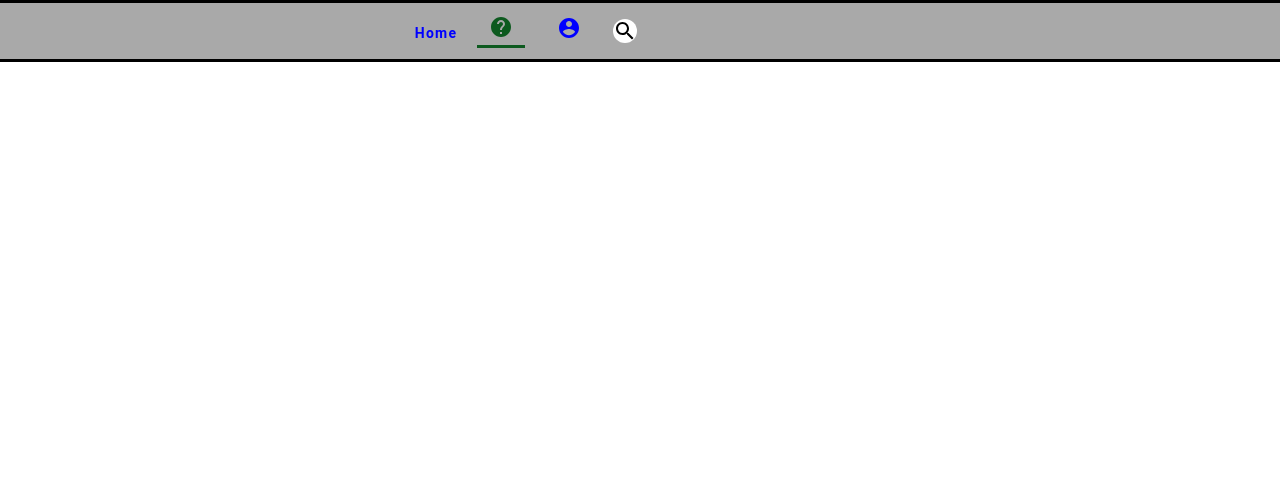
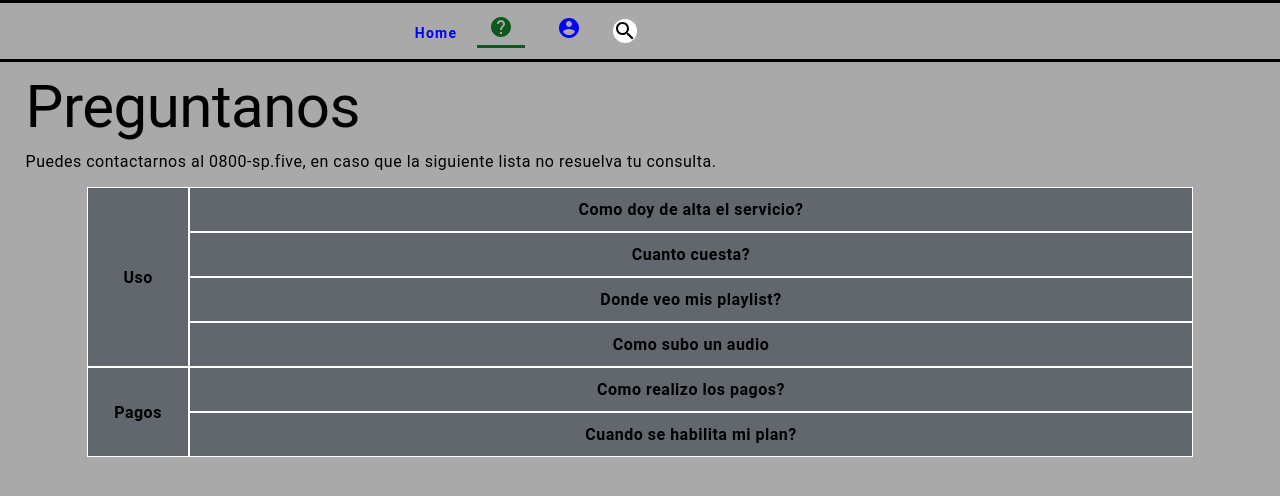
Before and after one commit to JuanDeccechis/Base, a React (Create React App) app: page /Base/FAQ in a window 1280 px wide. Shown: the top 496 px of the page. Built offline with nearby package versions, Linux system fonts and the light colour scheme.

Commit message:
FAQ, revisar estilos

```diff
--- /dev/null
+++ b/src/components/faq/FAQ.jsx
@@ -0,0 +1,113 @@
+import React, { Component } from 'react'
+import './faq.css';
+
+class FAQ extends Component {
+    constructor(props) {
+        super(props);
+        this.state = {
+                    };
+        this.limpiarAcordion = this.limpiarAcordion.bind(this);
+        this.desplegarAcordion = this.desplegarAcordion.bind(this);
+    }
+
+    componentDidMount() {
+        window.addEventListener("click", () => this.limpiarAcordion());
+
+    }
+
+    limpiarAcordion() {
+        let contenidos = document.querySelectorAll(".animaAccordion");
+        for (let index = 0; index < contenidos.length; index++) {
+            contenidos[index].classList.remove("animaAccordion");
+        }
+    }
+
+    desplegarAcordion(numeroAcordion) {
+        let contenidos = document.querySelectorAll(".accordion-content");
+
+        setTimeout(() => {
+            if (numeroAcordion >= 0) {
+                contenidos[numeroAcordion].classList.add("animaAccordion");
+            }
+        }, 1000);
+    }
+
+
+
+
+    render() {
+        return (
+            <div className="espaciado">
+        <div className="questions-form">
+            <div className="questions-titles">
+            Uso
+            </div>
+        <ul className="accordion-list">
+            <li>
+                <div className="accordion" onClick={() => this.desplegarAcordion(0)}>
+                    <div className="accordion-title"> Como doy de alta el servicio?</div>
+                    <div className="accordion-content">
+                        <p> Lorem ipsum dolor, sit amet consectetur adipisicing elit. Natus deserunt neque possimus voluptate architecto corporis exercitationem laudantium quo blanditiis rem labore et, voluptatibus minus perferendis, expedita delectus beatae sequi sed.</p>
+                    </div>
+                </div>
+            </li>
+            <li>
+                <div className="accordion" onClick={() => this.desplegarAcordion(1)}>
+                    <div className="accordion-title"> Cuanto cuesta?</div>
+                    <div className="accordion-content">
+                        <p> Lorem ipsum dolor sit, amet consectetur adipisicing elit. Aliquam quibusdam corporis tempore nobis laudantium explicabo velit aspernatur eveniet! Consequuntur sapiente atque natus alias tenetur expedita magni autem eum fugiat error.</p>
+                    </div>
+                </div>
+            </li>
+            <li>
+                <div className="accordion" onClick={() => this.desplegarAcordion(2)}>
+                    <div className="accordion-title"> Donde veo mis playlist?</div>
+                    <div className="accordion-content">
+                        <p> Lorem ipsum dolor, sit amet consectetur adipisicing elit. Autem, quis. Dignissimos veniam alias similique sint quisquam mollitia praesentium adipisci fugiat atque vitae doloremque consequuntur dolorum, quibusdam sequi, enim doloribus quidem?</p>
+                    </div>
+                </div>
+            </li>
+            <li>
+                <div className="accordion" onClick={() => this.desplegarAcordion(3)}>
+                    <div className="accordion-title"> Como subo un audio</div>
+                    <div className="accordion-content">
+                        <p> Lorem ipsum dolor sit, amet consectetur adipisicing elit. Non eveniet amet tenetur error ullam ea voluptatum enim ut porro quae, minima accusantium sunt assumenda perferendis ad quas beatae aperiam obcaecati?</p>
+                    </div>
+                </div>
+            </li>
+        </ul>
+        </div>
+        <div className="questions-form">
+            <div className="questions-titles">
+                <ul className="accordion-list">
+                    <li className="accordion-title">
+                        Pagos
+                    </li>
+                </ul>
+            </div>
+        <ul className="accordion-list">
+            <li>
+                <div className="accordion" onClick={() => this.desplegarAcordion(4)}>
+                    <div className="accordion-title"> Como realizo los pagos?</div>
+                    <div className="accordion-content">
+                        <p> Lorem ipsum dolor, sit amet consectetur adipisicing elit. Natus deserunt neque possimus voluptate architecto corporis exercitationem laudantium quo blanditiis rem labore et, voluptatibus minus perferendis, expedita delectus beatae sequi sed.</p>
+                    </div>
+                </div>
+            </li>
+            <li>
+                <div className="accordion" onClick={() => this.desplegarAcordion(5)}>
+                    <div className="accordion-title"> Cuando se habilita mi plan?</div>
+                    <div className="accordion-content">
+                        <p> Lorem ipsum dolor sit, amet consectetur adipisicing elit. Aliquam quibusdam corporis tempore nobis laudantium explicabo velit aspernatur eveniet! Consequuntur sapiente atque natus alias tenetur expedita magni autem eum fugiat error.</p>
+                    </div>
+                </div>
+            </li>
+
+        </ul>
+        </div>
+    </div>
+        )
+    }
+}
+
+export default FAQ;
--- /dev/null
+++ b/src/components/faq/faq.css
@@ -0,0 +1,63 @@
+.questions-form{
+    display: flex;
+    flex-direction: row;
+    width: 90%;
+    margin: 0 auto;
+    background-color: rgba(29, 37, 51, 0.5);
+}
+
+.questions-titles {
+    border: 1px solid white;
+    display: flex;
+    flex-direction: row;
+    justify-content: center;
+    align-items: center;
+    flex: 0 0 65px; /*grow, shrink, basis*/
+    font-weight: bold;
+}
+
+.accordion {
+    padding: 0 16px;
+    border: 1px solid white;
+    cursor: pointer;
+}
+
+.accordion-title {
+    padding: 12px 0; /*para que tenga separacion*/
+    font-weight: 700;
+    display: flex;
+    justify-content: center;
+}
+
+.accordion-content {
+    max-height: 0;
+    height: auto;
+    overflow: hidden;
+    transition-duration: 1s;
+    transition-timing-function: ease-out;
+    transition-property: max-height;
+}
+
+.accordion-content p{
+    margin-top: 0;
+}
+
+.accordion-list li {
+    font-weight: bold;
+    list-style-type: none;
+    display: flex;
+    justify-content: center;
+}
+
+.animaAccordion {
+    max-height: 320px;
+    transition-duration: 1s;
+    transition-timing-function: ease-in;
+    transition-property: max-height;
+}
+
+@media screen and (min-width: 992px) {
+    .questions-titles {
+        flex: 0 0 100px; /*grow, shrink, basis*/
+    }
+}
--- /dev/null
+++ b/src/pages/FAQPage.jsx
@@ -0,0 +1,19 @@
+import React, { Component } from "react";
+import FAQ from '../components/faq/FAQ';
+
+class FAQPage extends Component {
+
+    render() {
+        return (
+            <article className="container">
+                <div>
+                    <h2>Preguntanos</h2>
+                    <p>Puedes contactarnos al 0800-sp.five, en caso que la siguiente lista no resuelva tu consulta.</p>
+                    <FAQ />
+                </div>
+            </article>
+        );
+    }
+}
+
+export default FAQPage;
--- a/src/pages/PlansPage.jsx
+++ b/src/pages/PlansPage.jsx
@@ -11,7 +11,7 @@ class PlansPage extends Component {
       const { history, location } = this.props;
     return (
       <article className="container">
-        <div className="login-page-global-container">
+        <div>
           <h1>Planes</h1>
           <ul>
               <li>
--- a/src/pages/Router.jsx
+++ b/src/pages/Router.jsx
@@ -7,6 +7,7 @@ import RegisterPageStep2 from "./RegisterPageStep2";
 import TermAndConditionsPage from "./TermAndConditionsPage";
 import RecoveryPasswordPage from "./RecoveryPasswordPage";
 import PlansPage from "./PlansPage";
+import FAQPage from "./FAQPage";
 import HomePage from "./HomePage";
 
 class Router extends Component {
@@ -44,11 +45,15 @@ class Router extends Component {
               path="/login/recoveryPassword"
               component={RecoveryPasswordPage}
             ></Route>
+            <Route path="/login" component={LoginPage}></Route>
             <Route
               path="/plans"
               component={PlansPage}
             ></Route>
-            <Route path="/login" component={LoginPage}></Route>
+            <Route
+              path="/FAQ"
+              component={FAQPage}
+            ></Route>
           </Switch>
         </BrowserRouter>
       </div>
```
